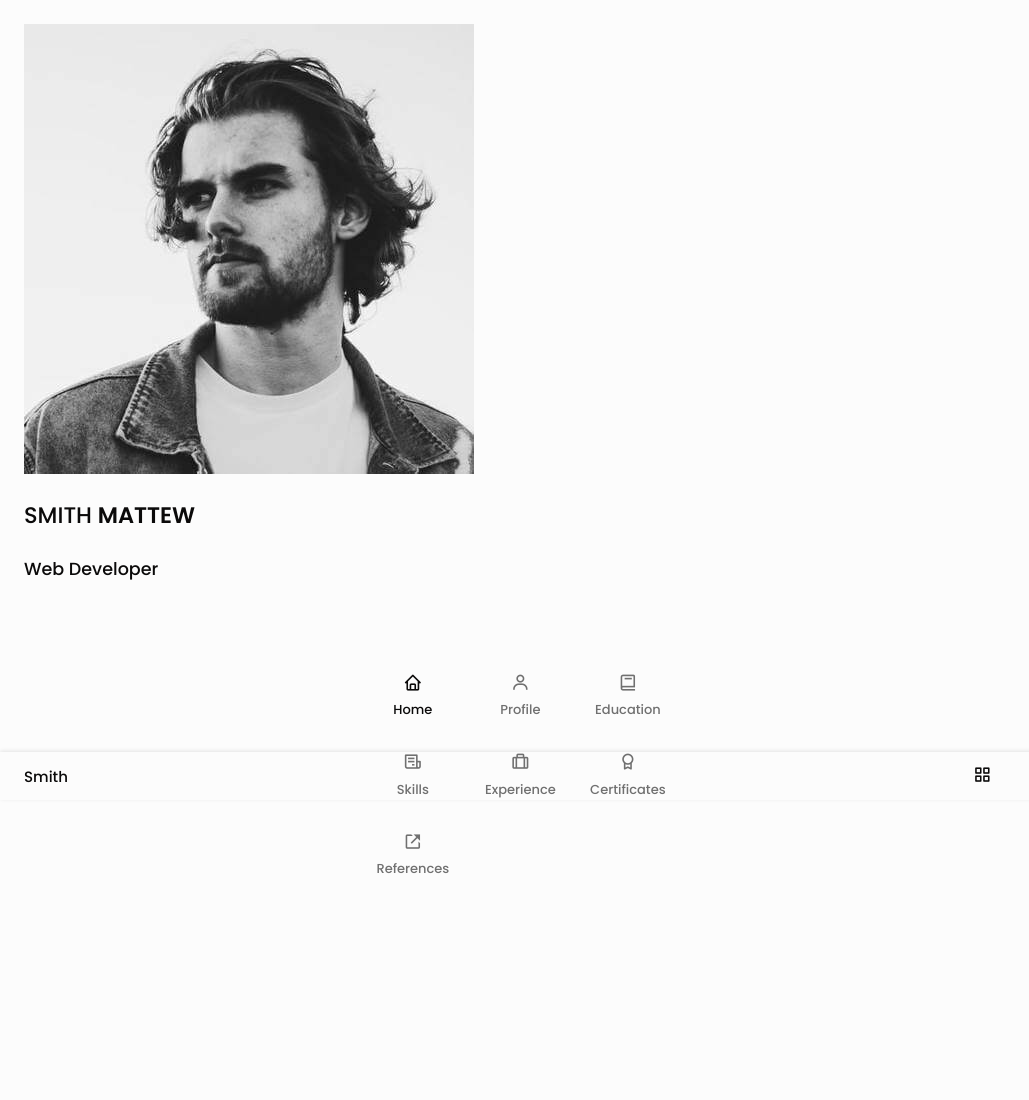
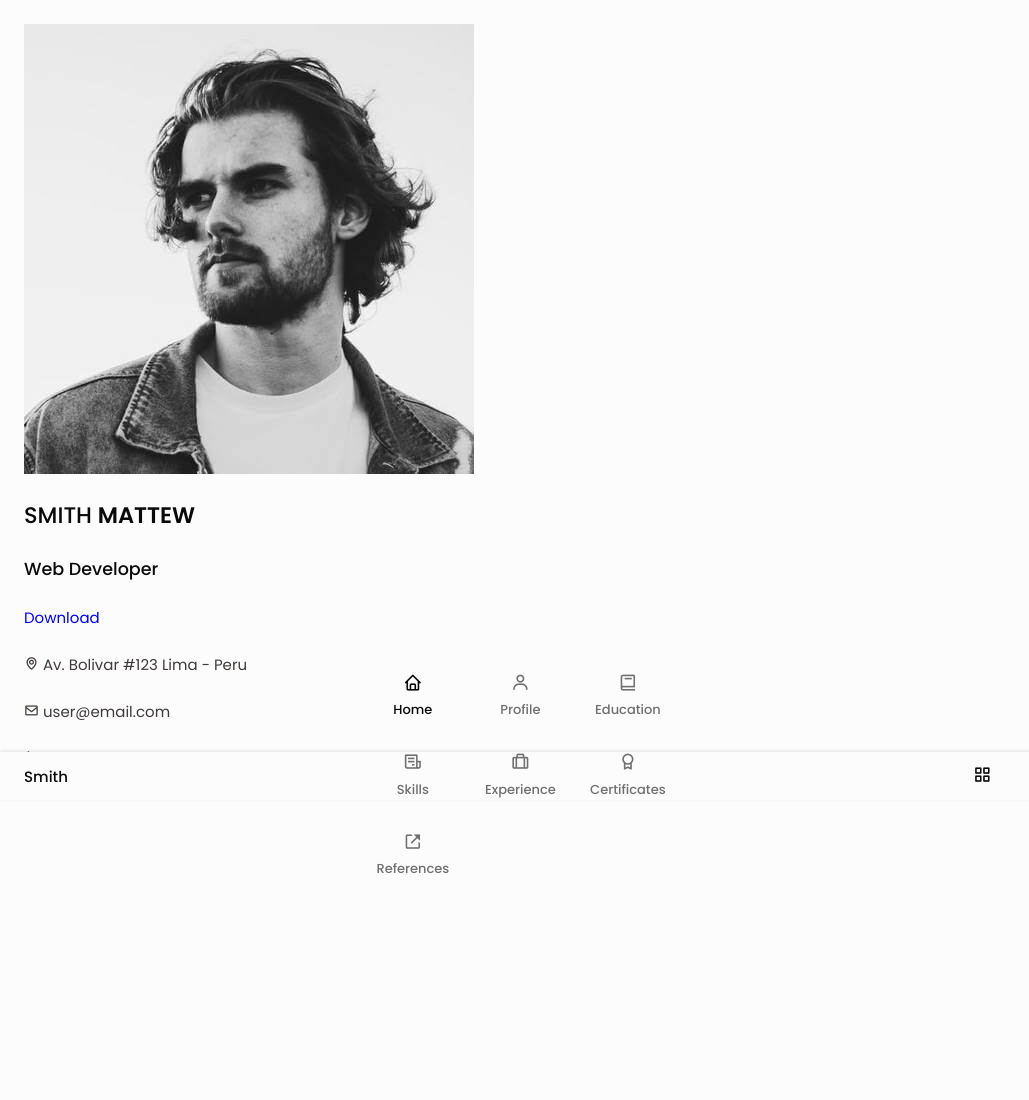
Before and after one commit to vpk79/My-projects, a plain HTML site: page Responsive-CV-Resume/index.html in a window 1280 px wide. Shown: the top 1100 px of the page, without its empty margins (0-1029 px from the left). Drawn offline with nearby package versions, Linux system fonts and the light colour scheme.

Commit message:
Update index.html

```diff
--- a/Responsive-CV-Resume/index.html
+++ b/Responsive-CV-Resume/index.html
@@ -87,12 +87,20 @@
 
                             <!-- Button to generate and download the pdf. Available for desktop. -->
                             <div>
-                                <a download="" href="assets/pdf/ResumeCv.pdf" class="home__button-movil"></a>
+                                <a download="" href="assets/pdf/ResumeCv.pdf" class="home__button-movil">Download</a>
                             </div>
                         </div>
                         <div class="home__address bd-grid">
                             <span class="home__information">
+                                <i class='bx bx-map home__icon'></i> Av. Bolivar #123 Lima - Peru
+                            </span>
 
+                            <span class="home__information">
+                                <i class='bx bx-envelope home__icon'></i> user@email.com
+                            </span>
+
+                            <span class="home__information">
+                                <i class='bx bx-phone home__icon'></i> 999-888-777
                             </span>
                         </div>
 
```
